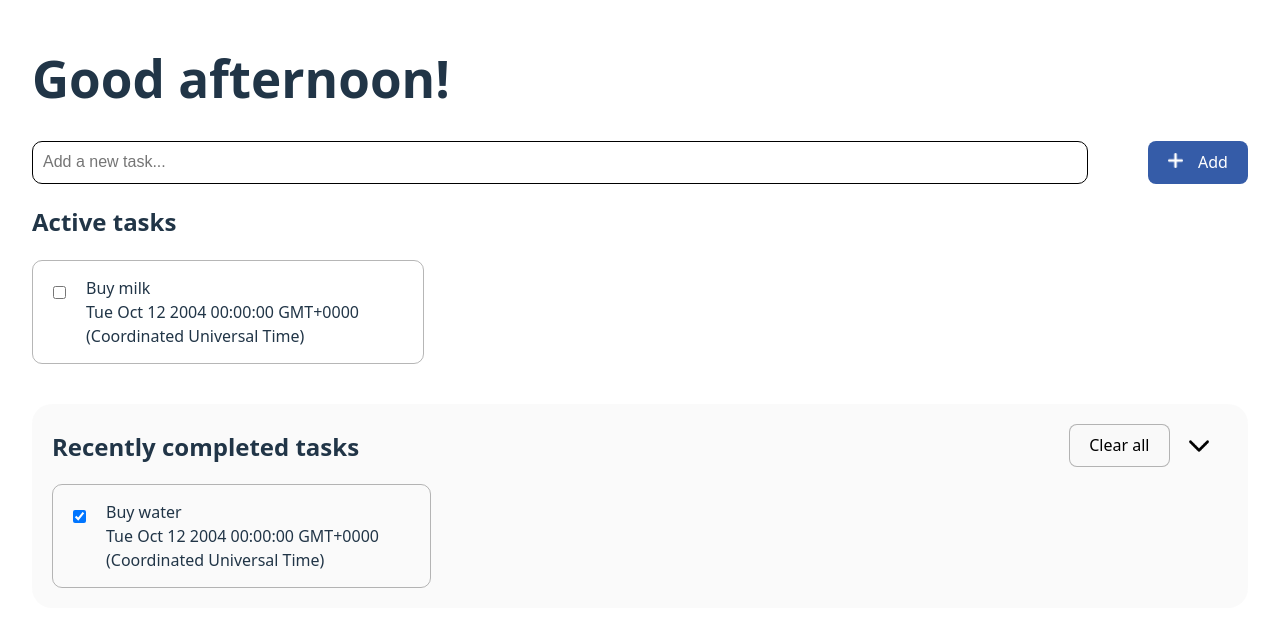
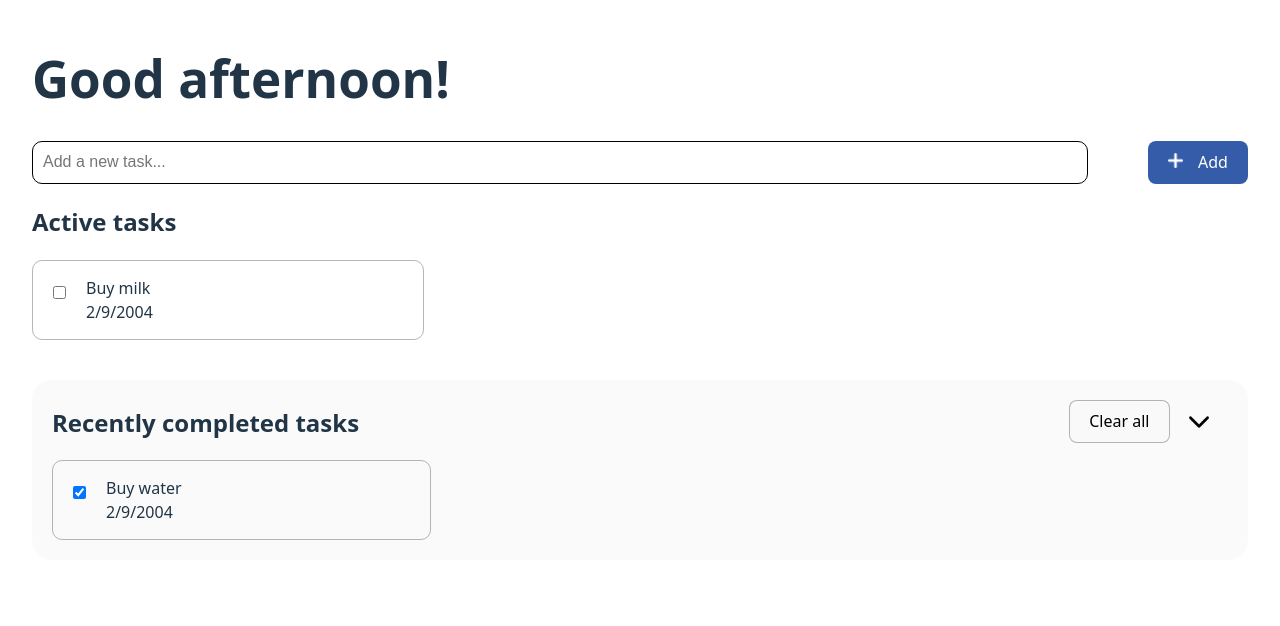
Before and after one commit to sofia-kylypko/todo_monitoring, a React (Vite) app: page / in a window 1280 px wide. Shown: the top 626 px of the page. Built offline with nearby package versions, Linux system fonts and the light colour scheme.

Commit message:
add comments

```diff
--- a/src/App.tsx
+++ b/src/App.tsx
@@ -7,6 +7,7 @@ import plusIcon from './assets/plus.png'
 import arrowIcon from './assets/arrow.png'
 import type { Todo } from './types/Todo.ts'
 
+// default start tasks
 const initTodos: Todo[] = [
   { id: 1, desc: 'Buy milk', completed: false, date: new Date('2004-10-12') },
   { id: 2, desc: 'Buy water', completed: true, date: new Date('2004-10-12') }
@@ -15,9 +16,12 @@ const initTodos: Todo[] = [
 function App() {
   console.log("render")
 
+  // state of closing/opening of a done tasks section
   const [state, setState] = useState({ rotation: 0, visible: true });
+  // state of task list done/todo task monitoring
   const [taskList, setTaskList] = useState<Todo[]>(initTodos);
 
+  // done tasks objects
   const doneTasks = taskList.filter(el => el.completed).map(el => (
     <div className='doneTaskItem' key={el.id}>
       <input
@@ -27,11 +31,12 @@ function App() {
       />
       <div>
         <div>{el.desc}</div>
-        <div>{el.date.toString()}</div>
+        <div>{el.date.getDay()}/{el.date.getMonth()}/{el.date.getFullYear()}</div>
       </div>
     </div>
   ))
 
+  // todo tasks objects
   const todoTasks = taskList.filter(el => !el.completed).map(el => (
     <div className='todoTaskItem' key={el.id}>
       <input
@@ -40,11 +45,12 @@ function App() {
       />
       <div>
         <div>{el.desc}</div>
-        <div>{el.date.toString()}</div>
+        <div>{el.date.getDay()}/{el.date.getMonth()}/{el.date.getFullYear()}</div>
       </div>
     </div>
   ))
 
+  // to toggle section and rotate an icon
   const toggleSection = () => {
     setState((prev) => ({
       rotation: prev.rotation + 180,
@@ -52,15 +58,19 @@ function App() {
     }));
   };
 
+  // form submition method
   const addTask = (e: React.FormEvent<HTMLFormElement>) => {
     e.preventDefault();
 
+    // get data from form
     const formData = new FormData(e.currentTarget);
     const taskText = formData.get("input") as string;
 
     console.log(taskText);
 
+    // check if there us input
     if (taskText) {
+      // create todo object
       const newTodo: Todo = {
         id: Date.now(),
         desc: taskText,
@@ -69,26 +79,31 @@ function App() {
       };
       console.log(newTodo);
 
+      // update list
       setTaskList(prevList => [...prevList, newTodo]);
 
+      // clear form
       e.currentTarget.reset();
     } else {
       alert("Needed text for new task")
     }
   }
 
+  // change status of selected task and update a list
   const markTaskDone = (taskId: number) => {
     setTaskList(prevList => prevList.map(el =>
       el.id === taskId ? { ...el, completed: true } : el
     ));
   };
 
+  // change status of selected task and update a list
   const markTaskTodo = (taskId: number) => {
     setTaskList(prevList => prevList.map(el =>
       el.id === taskId ? { ...el, completed: false } : el
     ));
   };
 
+  // update list by removing tasks with completed status
   const clearCompletedTasks = () => {
     setTaskList(prevList => prevList.filter(el => !el.completed));
   }
```
